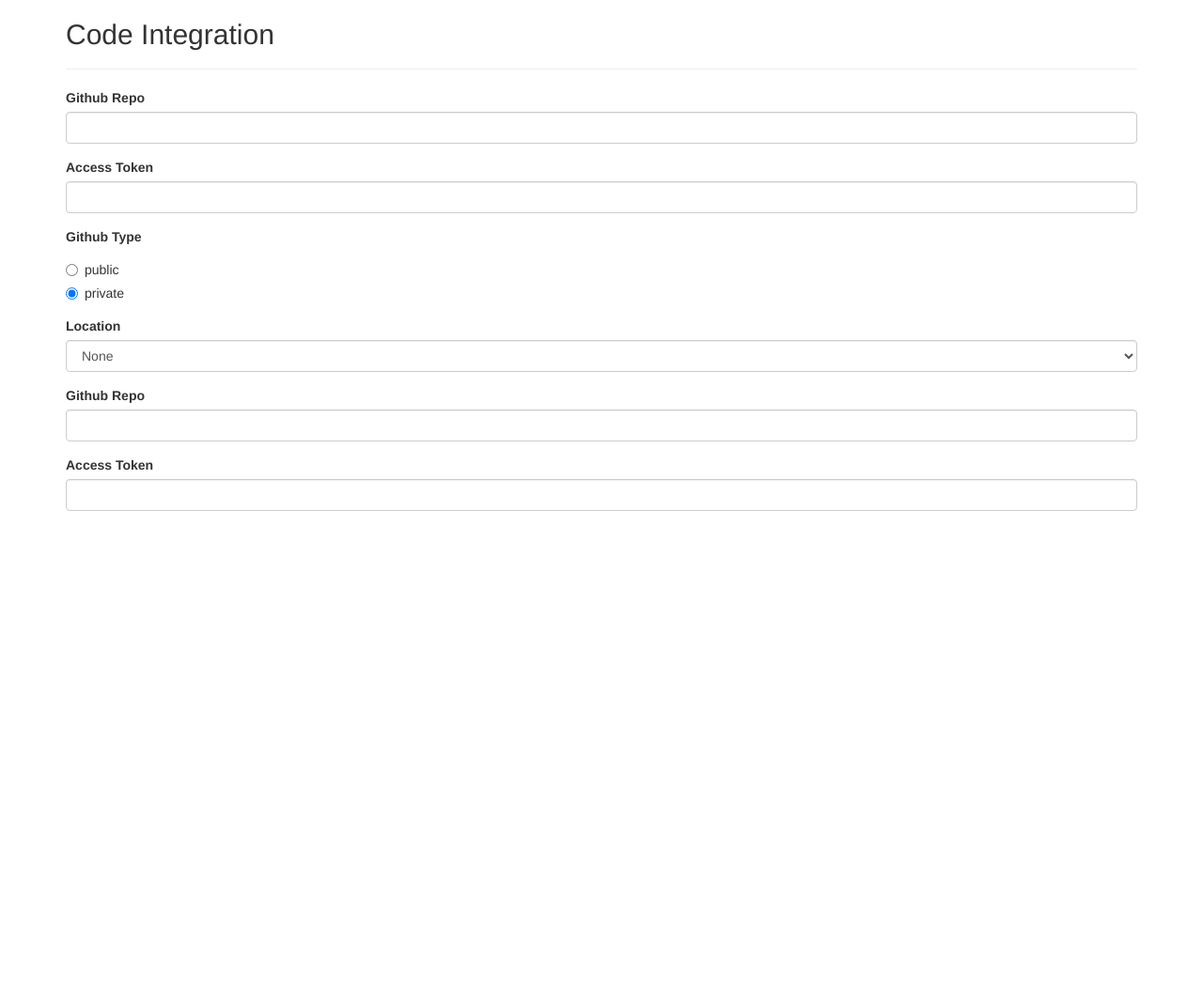
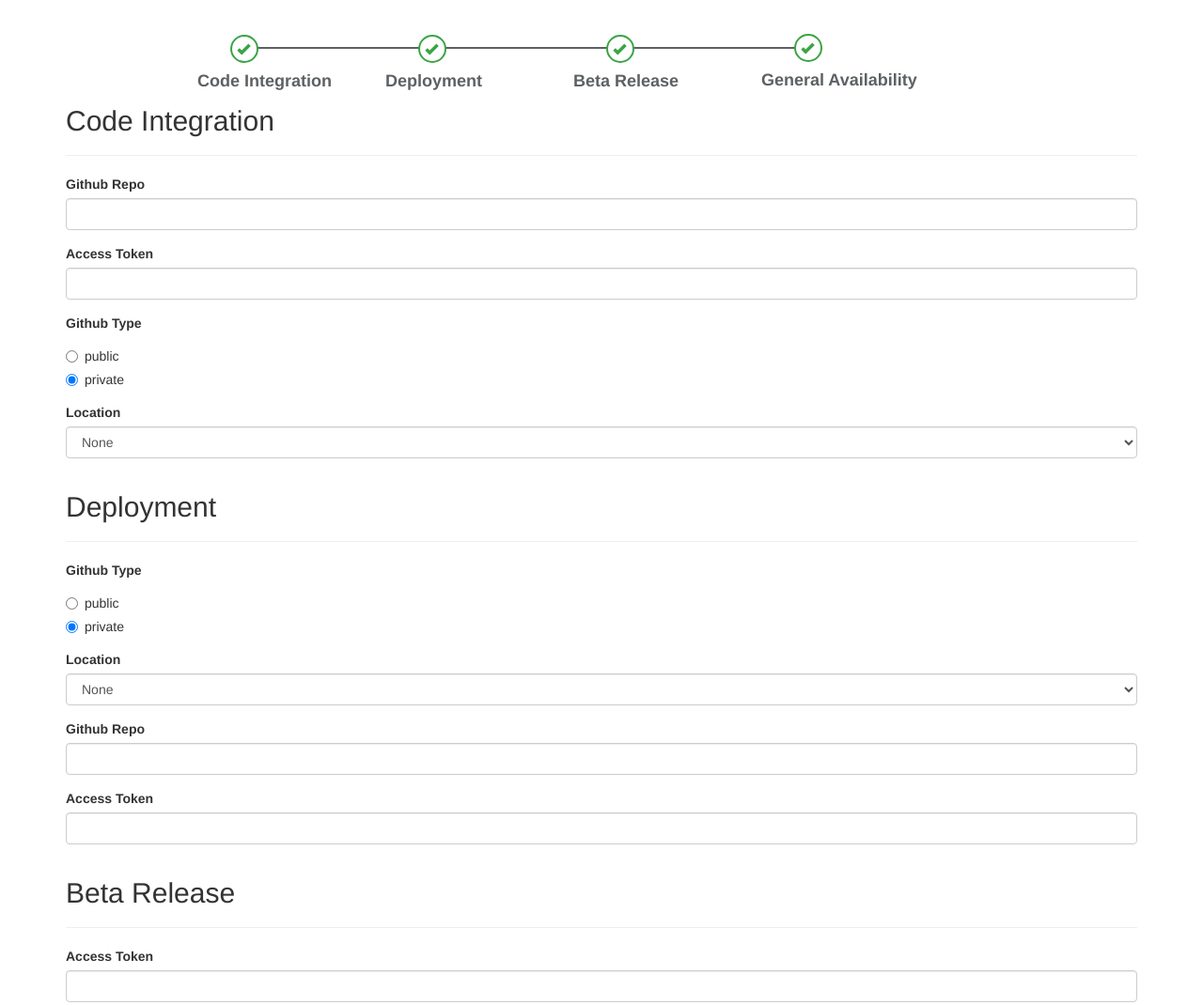
Before and after one commit to praneeth3457/dynamic-fields, a website: page index.html in a window 1280 px wide. Shown: the top 1070 px of the page at 94% size. Before the commit the page ends 800 px from the top, so only its background shows below. Drawn offline with nearby package versions, Linux system fonts and the light colour scheme.

Commit message:
Added field directive & navigation directive

```diff
--- a/index.html
+++ b/index.html
@@ -3,44 +3,31 @@
 <head>
   <title>Dynamic Fields App</title>
   <link rel="stylesheet" href="/node_modules/bootstrap/dist/css/bootstrap.min.css"/>
+  <link rel="stylesheet" href="/public/generic.css"/>
+
   <script type="text/javascript" src="/node_modules/jquery/dist/jquery.min.js"></script>
   <script type="text/javascript" src="/node_modules/bootstrap/dist/js/bootstrap.min.js"></script>
   <script type="text/javascript" src="/node_modules/angular/angular.min.js"></script>
 
+  <script type="text/javascript" src="/public/config.js"></script>
   <script type="text/javascript" src="/public/homeController.js"></script>
+  <script type="text/javascript" src="/public/timeline-navigation/timeline-navigation.js"></script>
+  <script type="text/javascript" src="/public/fieldsDirective/fieldsDirective.js"></script>
 </head>
 <body class="container" ng-app="dynamic-app" ng-controller="homeCtrl">
+
+  <!-- For Timeline Navigation Bar -->
+  <timeline-navigation></timeline-navigation>
 
   <div class="row">
     <div class="col-xs-12" ng-repeat="data in data">
       <h2>{{data.title}}</h2>
       <hr/>
+
       <form>
         <div ng-repeat="field in data.fields">
-
-          <!--FOR INPUT BOX-->
-          <div class="form-group" ng-if="field.type == 'input'">
-            <label for="{{field.id}}">{{field.label}}</label>
-            <input type="text" class="form-control" id="{{field.id}}" ng-model="field.default">
-          </div>
-
-          <!--FOR RADIO BUTTON-->
-          <div class="form-group" ng-if="field.type == 'radio'">
-            <label for="{{field.id}}">{{field.label}}</label>
-            <div class="radio" ng-repeat="values in field.values">
-              <label>
-                <input type="radio" name="{{field.id}}" id="{{values}}" value="{{values}}" ng-checked="values == field.default">
-                {{values}}
-              </label>
-            </div>
-          </div>
-
-          <!--FOR DROPDOWN BUTTON-->
-          <div class="form-group" ng-if="field.type == 'dropdown'">
-            <label for="{{field.id}}">{{field.label}}</label>
-            <select class="form-control" ng-model="field.default" ng-options="values for values in field.values"></select>
-          </div>
-
+          <!-- fields-directive will get the required field-->
+          <fields-directive field="field"></fields-directive>
         </div>
       </form>
     </div>
--- /dev/null
+++ b/public/config.js
@@ -0,0 +1 @@
+var app = angular.module("dynamic-app", []);
--- a/public/fields.json
+++ b/public/fields.json
@@ -1,4 +1,5 @@
-[{
+[
+  {
     "title" : "Code Integration",
     "fields" : [
       {
@@ -28,6 +29,25 @@
         "type" : "dropdown",
         "values": ["None", "East", "West", "North", "South"],
         "default" : "None"
+      }
+    ]
+  },
+  {
+      "title" : "Deployment",
+      "fields" : [
+        {
+          "id" : 1003,
+          "label": "Github Type",
+          "type" : "radio",
+          "values": ["public","private"],
+          "default" : "private"
+        },
+        {
+          "id" : 1004,
+          "label": "Location",
+          "type" : "dropdown",
+          "values": ["None", "East", "West", "North", "South"],
+          "default" : "None"
         },
         {
           "id" : 1004,
@@ -44,4 +64,51 @@
           "default" : ""
         }
       ]
-  }]
+    },
+    {
+        "title" : "Beta Release",
+        "fields" : [
+
+          {
+            "id" : 1002,
+            "label": "Access Token",
+            "type" : "input",
+            "values": "",
+            "default" : ""
+          },
+          {
+            "id" : 1004,
+            "label": "Location",
+            "type" : "dropdown",
+            "values": ["None", "East", "West", "North", "South"],
+            "default" : "None"
+          }
+        ]
+      },
+      {
+          "title" : "General Availability",
+          "fields" : [
+            {
+              "id" : 1004,
+              "label": "Location",
+              "type" : "dropdown",
+              "values": ["None", "East", "West", "North", "South"],
+              "default" : "None"
+            },
+            {
+              "id" : 1004,
+              "label": "Github Repo",
+              "type" : "input",
+              "values": "",
+              "default" : ""
+            },
+            {
+              "id" : 1005,
+              "label": "Access Token",
+              "type" : "input",
+              "values": "",
+              "default" : ""
+            }
+          ]
+        }
+]
--- /dev/null
+++ b/public/fieldsDirective/fields.html
@@ -0,0 +1,23 @@
+
+<!--FOR INPUT BOX-->
+<div class="form-group" ng-if="field.type == 'input'">
+  <label for="{{field.id}}">{{field.label}}</label>
+  <input type="text" class="form-control" id="{{field.id}}" ng-model="field.default">
+</div>
+
+<!--FOR RADIO BUTTON-->
+<div class="form-group" ng-if="field.type == 'radio'">
+  <label for="{{field.id}}">{{field.label}}</label>
+  <div class="radio" ng-repeat="values in field.values">
+    <label>
+      <input type="radio" name="{{field.id}}" id="{{values}}" value="{{values}}" ng-checked="values == field.default">
+      {{values}}
+    </label>
+  </div>
+</div>
+
+<!--FOR DROPDOWN BUTTON-->
+<div class="form-group" ng-if="field.type == 'dropdown'">
+  <label for="{{field.id}}">{{field.label}}</label>
+  <select class="form-control" ng-model="field.default" ng-options="values for values in field.values"></select>
+</div>
--- /dev/null
+++ b/public/fieldsDirective/fieldsDirective.js
@@ -0,0 +1,11 @@
+
+var app = angular.module("dynamic-app");
+app.directive("fieldsDirective", function() {
+    return {
+        restrict : 'AE',
+        templateUrl : '/public/fieldsDirective/fields.html',
+        scope: {
+          field : '=field'
+        }
+    };
+});
--- /dev/null
+++ b/public/generic.css
@@ -0,0 +1,53 @@
+.timeline {
+  margin-top: 50px;
+  list-style-type: none;
+  display: flex;
+  align-items: center;
+  justify-content: center;
+}
+
+.li.complete .status:before{
+  border: 2px solid #3AA445;
+}
+.li .status:before {
+  /*background-color: #66DC71;*/
+  border: 2px solid #5D6164;
+  transition: all 200ms ease-in;
+}
+.li:not(:last-child) .status {
+  border-top: 2px solid #5D6164;
+}
+.status {
+  padding: 15px 100px;
+  display: flex;
+  justify-content: center;
+  /*border-top: 2px solid #D6DCE0;*/
+  position: relative;
+  transition: all 200ms ease-in;
+}
+.status:before {
+  content: "";
+  width: 30px;
+  height: 30px;
+  background-color: white;
+  border-radius: 30px;
+  border: 1px solid #ddd;
+  position: absolute;
+  top: -15px;
+  left: -15px;
+  transition: all 200ms ease-in;
+}
+.li .status h4 {
+  color: #5D6164;
+  left: -25%;
+  position: absolute;
+}
+.status h4{
+  font-weight: 600;
+}
+.checked-icon {
+  position: absolute;
+  left: -4%;
+  top: -25%;
+  color: #3AA445;
+}
--- a/public/homeController.js
+++ b/public/homeController.js
@@ -1,4 +1,4 @@
-var app = angular.module("dynamic-app", []);
+var app = angular.module("dynamic-app");
 
 app.controller('homeCtrl', ['$scope', '$http', function($scope, $http){
   console.log('Home Controller');
--- /dev/null
+++ b/public/timeline-navigation/navigation.html
@@ -0,0 +1,10 @@
+
+
+<ul class="timeline" id="timeline">
+  <li class="li complete" ng-repeat="nav in data">
+    <a href="" class="status">
+      <i class="glyphicon glyphicon-ok checked-icon"></i>
+      <h4> {{nav.title}} </h4>
+    </a>
+  </li>
+ </ul>
--- /dev/null
+++ b/public/timeline-navigation/timeline-navigation.js
@@ -0,0 +1,15 @@
+
+var app = angular.module("dynamic-app");
+app.directive("timelineNavigation", ['$http', function($http) {
+    return {
+        restrict : 'AE',
+        templateUrl : '/public/timeline-navigation/navigation.html',
+        scope: {},
+        link: function(scope, element, attrs) {
+          $http.get('/public/fields.json').then(function(res){
+            scope.data = res.data;
+            console.log(scope.data);
+          });
+        }
+    };
+}]);
```
Lines whose indentation alone changed are shown as unchanged.
